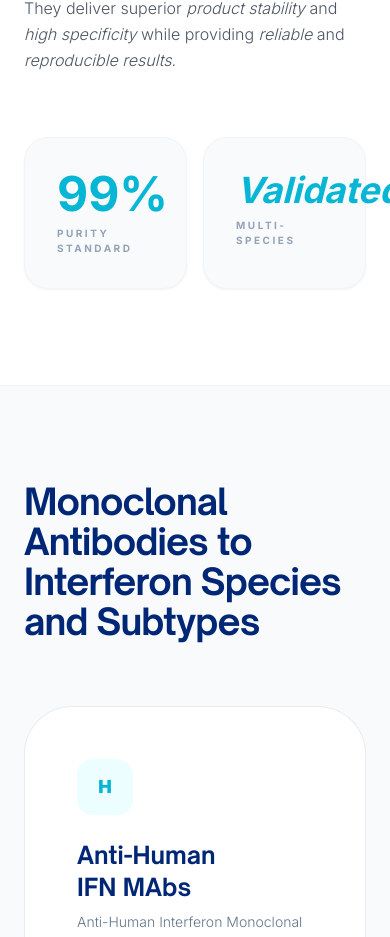
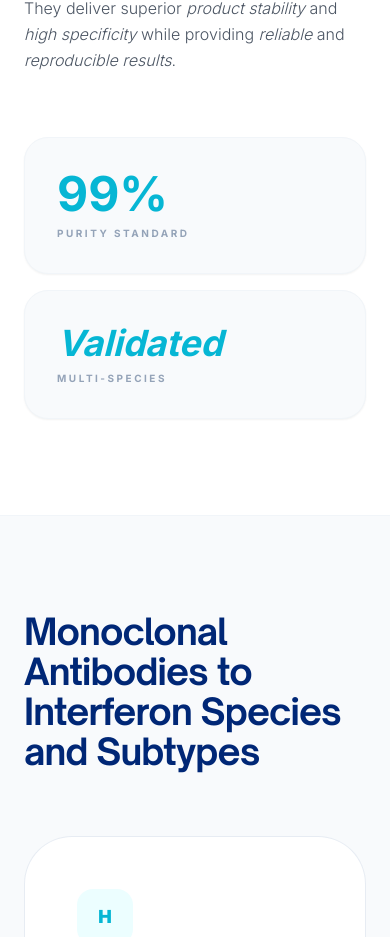
Before and after one commit to dreamframedev-design/pbl, a Next.js app: page /products/antibodies/monoclonal in a window 390 px wide. Shown: the part 1211-2148 px from the top of the page. Built offline with nearby package versions, Linux system fonts and the light colour scheme.

Commit message:
Stack stat boxes vertically on mobile for monoclonal page

```diff
--- a/app/products/antibodies/monoclonal/page.tsx
+++ b/app/products/antibodies/monoclonal/page.tsx
@@ -35,7 +35,7 @@ export default function MonoclonalAntibodiesPage() {
             </p>
           </div>
 
-          <div className="lg:col-span-5 grid grid-cols-2 gap-4">
+          <div className="lg:col-span-5 grid grid-cols-1 sm:grid-cols-2 gap-4">
             <div className="p-8 rounded-3xl bg-slate-50 border border-slate-100 group hover:border-cyan-400 transition-all duration-500 shadow-sm hover:shadow-md">
               <div className="text-cyan-500 font-bold text-5xl mb-2 group-hover:scale-110 transition-transform">
                 <CountingBadge targetValue={99} suffix="%" />
```
